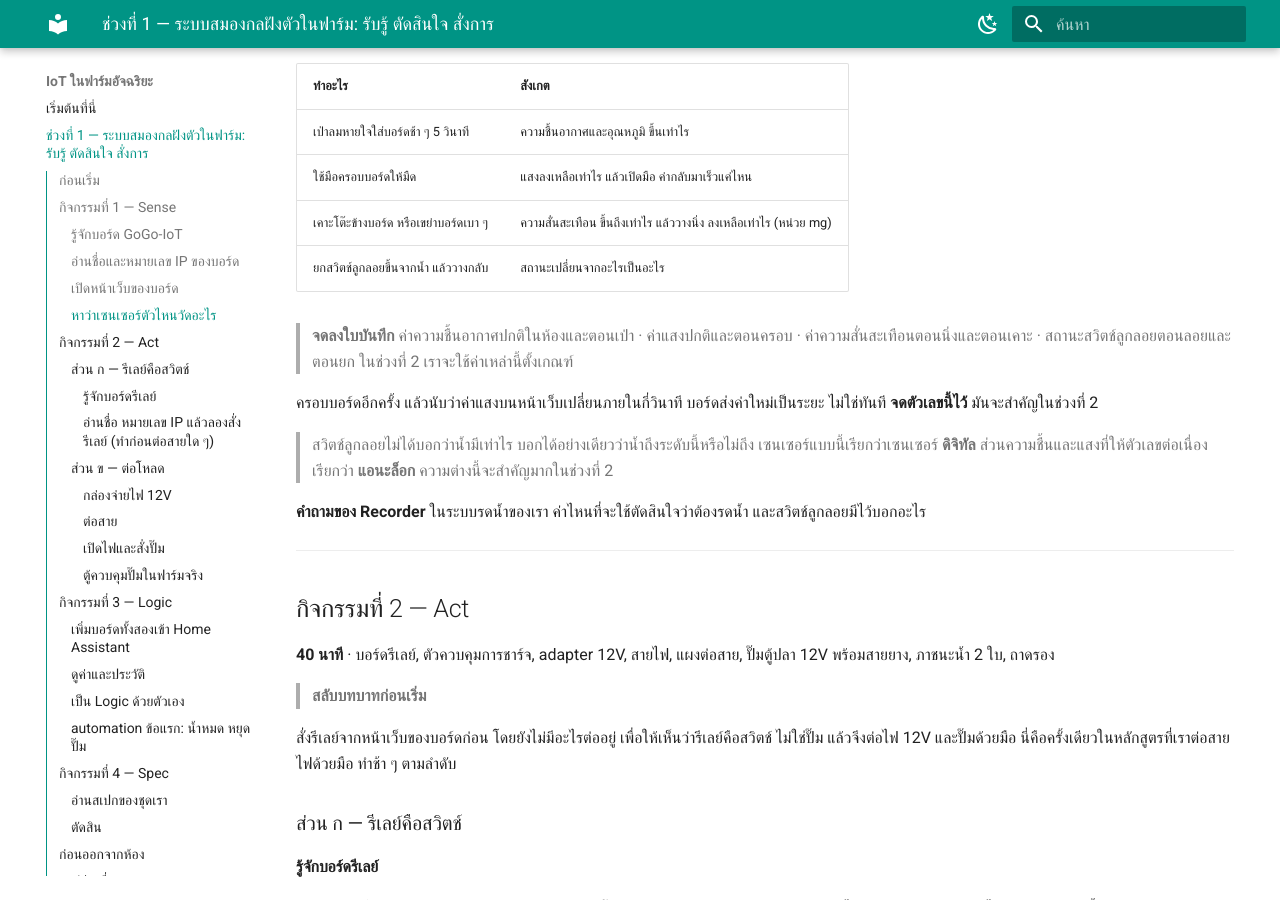
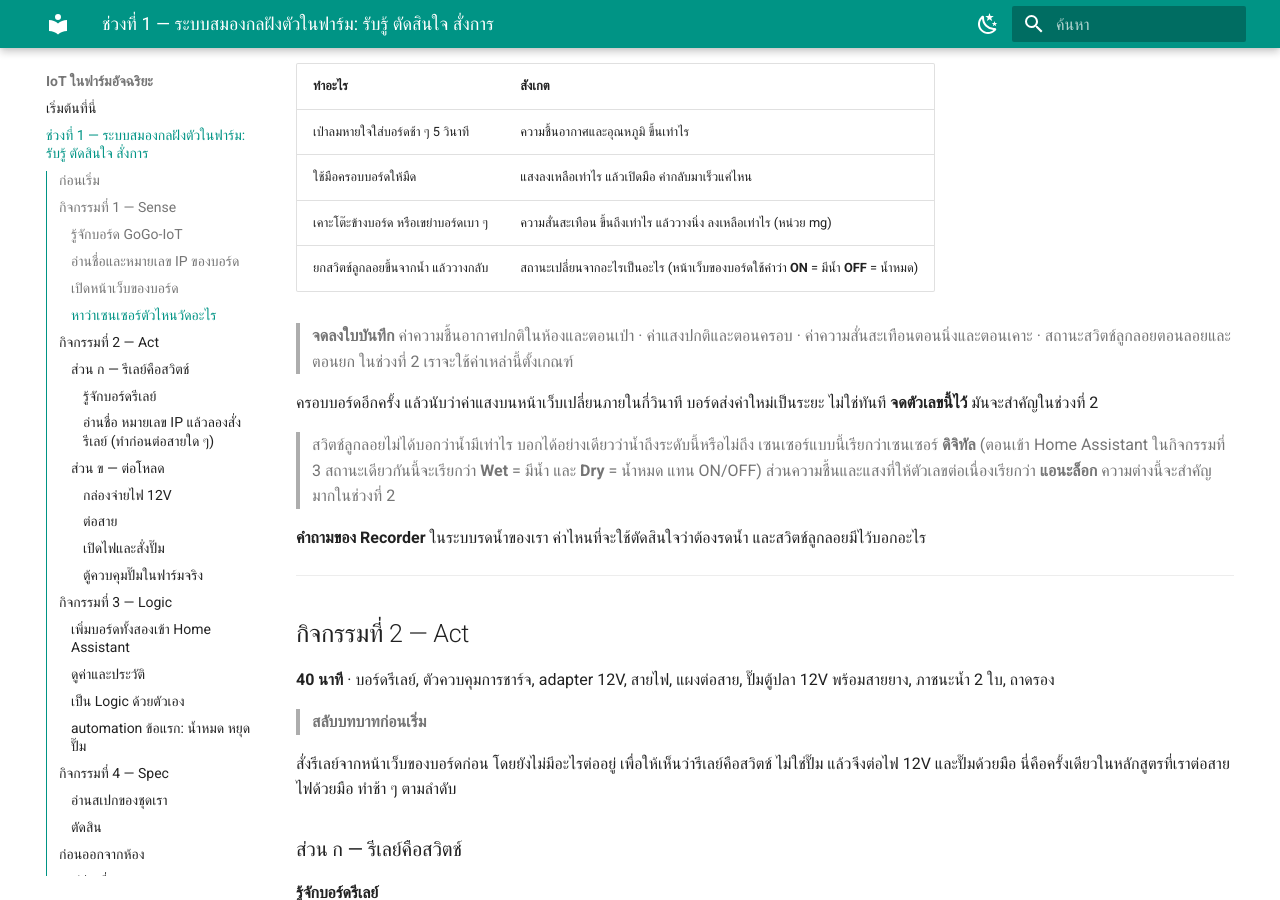
Before and after one commit to arnans/iot-training, an MkDocs documentation site: the page built from docs/session-1.md, in a window 1280 px wide and 900 px high, scrolled down 3307 px. Built offline with MkDocs 1.6.1 and Material for MkDocs 9.7.7, drawn with Linux system fonts in a browser that asks for light colours; some of the changed text lies outside the part shown.

Commit message:
Session 1: bridge the board page's ON/OFF and HA's Wet/Dry for the float
ESPHome's web page ignores the device class, so the float reads ON/OFF on
the board (ON = wet) and Wet/Dry in Home Assistant. Activity 1 now names
both, and the trigger step points back at the same state. TEST-PLAN test G
records the finding.

Co-Authored-By: Claude Fable 5.1 <noreply@anthropic.com>

```diff
--- a/docs/session-1.md
+++ b/docs/session-1.md
@@ -73,13 +73,13 @@ Home Assistant ทำงานอยู่บนแล็ปท็อปขอ
 | เป่าลมหายใจใส่บอร์ดช้า ๆ 5 วินาที | ความชื้นอากาศและอุณหภูมิ ขึ้นเท่าไร |
 | ใช้มือครอบบอร์ดให้มืด | แสงลงเหลือเท่าไร แล้วเปิดมือ ค่ากลับมาเร็วแค่ไหน |
 | เคาะโต๊ะข้างบอร์ด หรือเขย่าบอร์ดเบา ๆ | ความสั่นสะเทือน ขึ้นถึงเท่าไร แล้ววางนิ่ง ลงเหลือเท่าไร (หน่วย mg) |
-| ยกสวิตช์ลูกลอยขึ้นจากน้ำ แล้ววางกลับ | สถานะเปลี่ยนจากอะไรเป็นอะไร |
+| ยกสวิตช์ลูกลอยขึ้นจากน้ำ แล้ววางกลับ | สถานะเปลี่ยนจากอะไรเป็นอะไร (หน้าเว็บของบอร์ดใช้คำว่า **ON** = มีน้ำ **OFF** = น้ำหมด) |
 
 > **จดลงใบบันทึก** ค่าความชื้นอากาศปกติในห้องและตอนเป่า · ค่าแสงปกติและตอนครอบ · ค่าความสั่นสะเทือนตอนนิ่งและตอนเคาะ · สถานะสวิตช์ลูกลอยตอนลอยและตอนยก ในช่วงที่ 2 เราจะใช้ค่าเหล่านี้ตั้งเกณฑ์
 
 ครอบบอร์ดอีกครั้ง แล้วนับว่าค่าแสงบนหน้าเว็บเปลี่ยนภายในกี่วินาที บอร์ดส่งค่าใหม่เป็นระยะ ไม่ใช่ทันที **จดตัวเลขนี้ไว้** มันจะสำคัญในช่วงที่ 2
 
-> สวิตช์ลูกลอยไม่ได้บอกว่าน้ำมีเท่าไร บอกได้อย่างเดียวว่าน้ำถึงระดับนี้หรือไม่ถึง เซนเซอร์แบบนี้เรียกว่าเซนเซอร์ **ดิจิทัล** ส่วนความชื้นและแสงที่ให้ตัวเลขต่อเนื่องเรียกว่า **แอนะล็อก** ความต่างนี้จะสำคัญมากในช่วงที่ 2
+> สวิตช์ลูกลอยไม่ได้บอกว่าน้ำมีเท่าไร บอกได้อย่างเดียวว่าน้ำถึงระดับนี้หรือไม่ถึง เซนเซอร์แบบนี้เรียกว่าเซนเซอร์ **ดิจิทัล** (ตอนเข้า Home Assistant ในกิจกรรมที่ 3 สถานะเดียวกันนี้จะเรียกว่า **Wet** = มีน้ำ และ **Dry** = น้ำหมด แทน ON/OFF) ส่วนความชื้นและแสงที่ให้ตัวเลขต่อเนื่องเรียกว่า **แอนะล็อก** ความต่างนี้จะสำคัญมากในช่วงที่ 2
 
 **คำถามของ Recorder** ในระบบรดน้ำของเรา ค่าไหนที่จะใช้ตัดสินใจว่าต้องรดน้ำ และสวิตช์ลูกลอยมีไว้บอกอะไร
 
@@ -232,7 +232,7 @@ Home Assistant ทำงานอยู่บนแล็ปท็อปขอ
 automation หนึ่งข้อใน Home Assistant มีสามส่วน **trigger** (เมื่อไร) · **condition** (ถ้า ไม่บังคับใส่) · **action** (ให้ทำอะไร) กฎเรื่องลูกลอยใช้แค่สองส่วน
 
 1. **Driver** ไปที่ **Settings → Automations & scenes → + Create automation → Create new automation**
-2. ใต้ **When** กด **+ Add trigger → Entity → State** เลือก Entity เป็น **สวิตช์ลูกลอย** ของบอร์ดเรา ช่อง **To** เลือก **Dry** (Dry คือน้ำหมด Wet คือมีน้ำ เทียบกับค่าที่จดไว้ในกิจกรรมที่ 1)
+2. ใต้ **When** กด **+ Add trigger → Entity → State** เลือก Entity เป็น **สวิตช์ลูกลอย** ของบอร์ดเรา ช่อง **To** เลือก **Dry** (Dry คือน้ำหมด Wet คือมีน้ำ สถานะเดียวกับที่หน้าเว็บของบอร์ดเรียกว่า OFF/ON ในกิจกรรมที่ 1)
 3. ใต้ **Then do** กด **+ Add action → Switch → Turn off** เลือก **รีเลย์ (relay)** ของบอร์ดเรา
 4. กด **Save** ตั้งชื่อ `น้ำหมด หยุดปั๊ม`
 
```
Also changed, not shown: TEST-PLAN.md (+4 -4 lines).
